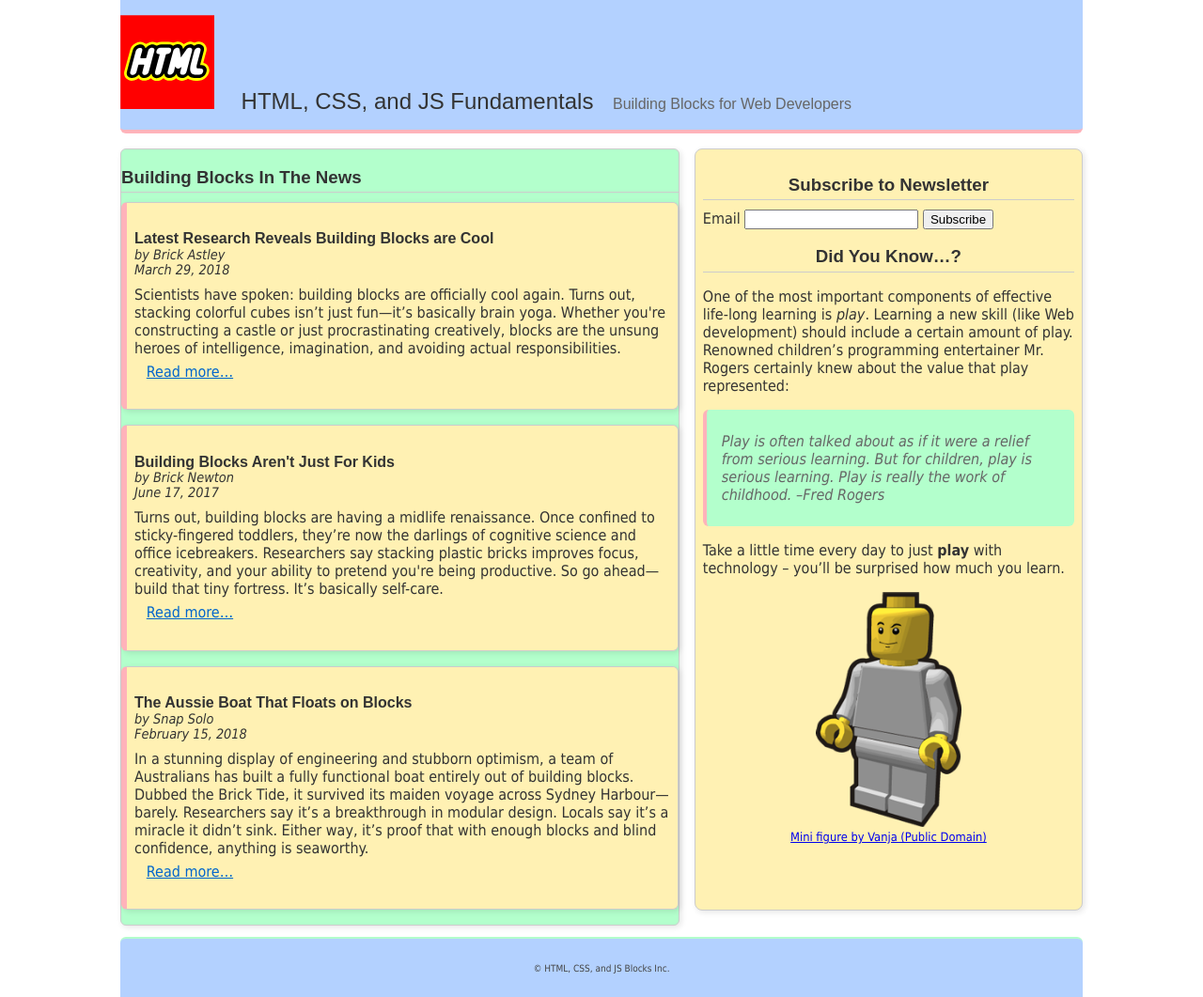
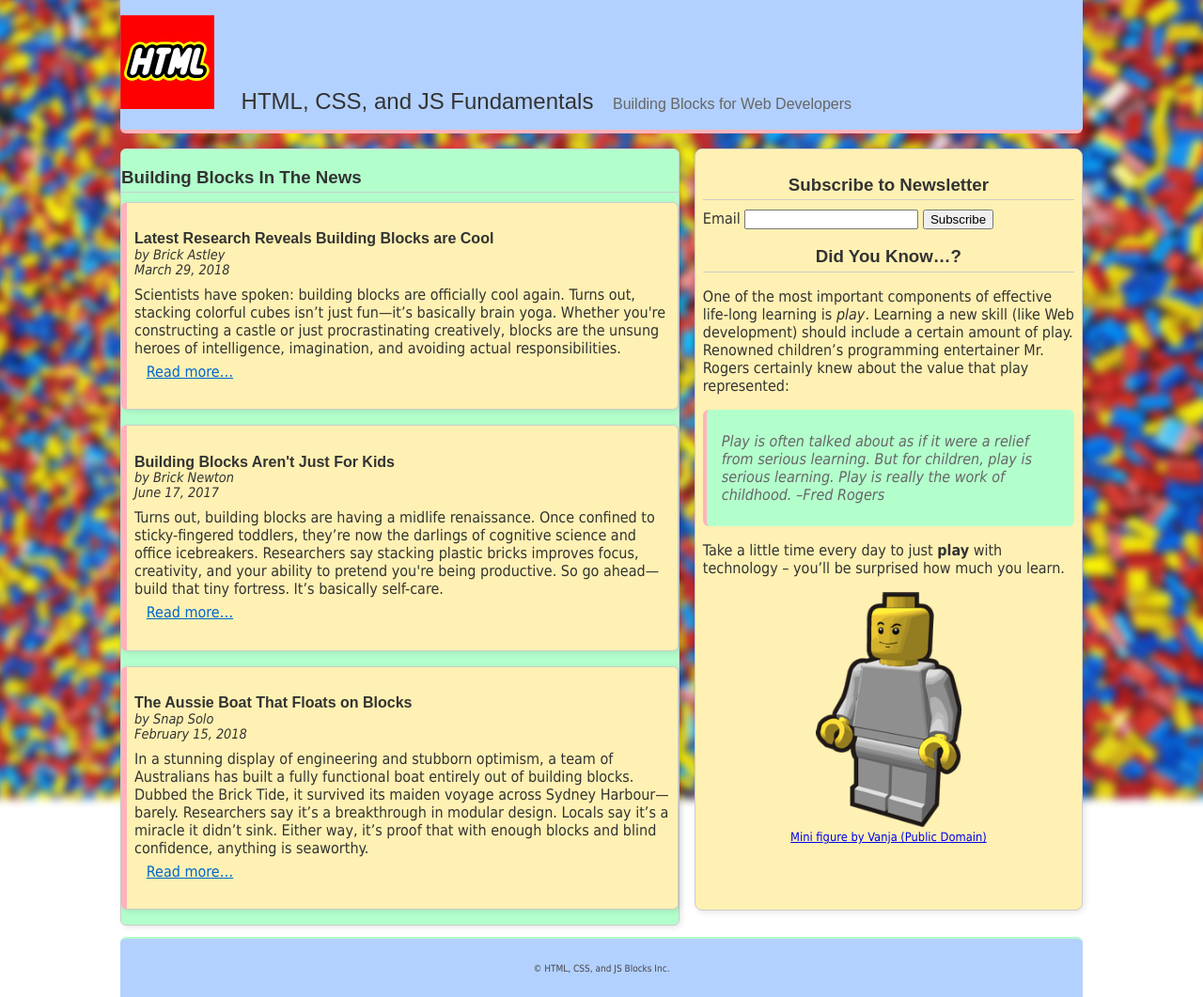
Before and after one commit to Magpie512/Comp1002, a PHP site: page / in a window 1280 px wide. Shown: the whole page at 94% size. Run offline with PHP 8.4, Linux system fonts and the light colour scheme.

Commit message:
Update styles.css

```diff
--- a/css/styles.css
+++ b/css/styles.css
@@ -1,5 +1,5 @@
 @charset "UTF-8";
-body::before { <!-- html::before is largely deprecated.  body::before works and so it shall be -->
+body::before {
   content: "";
   position: fixed;
   top: -50px;
```
